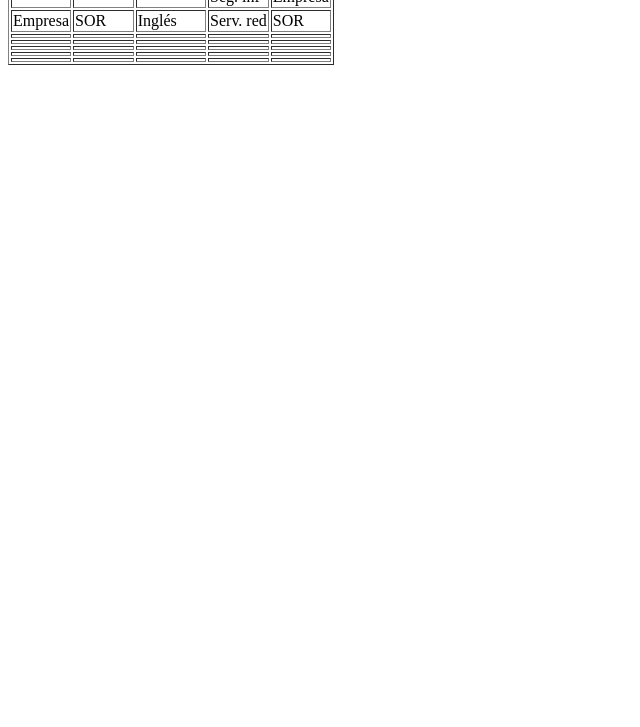
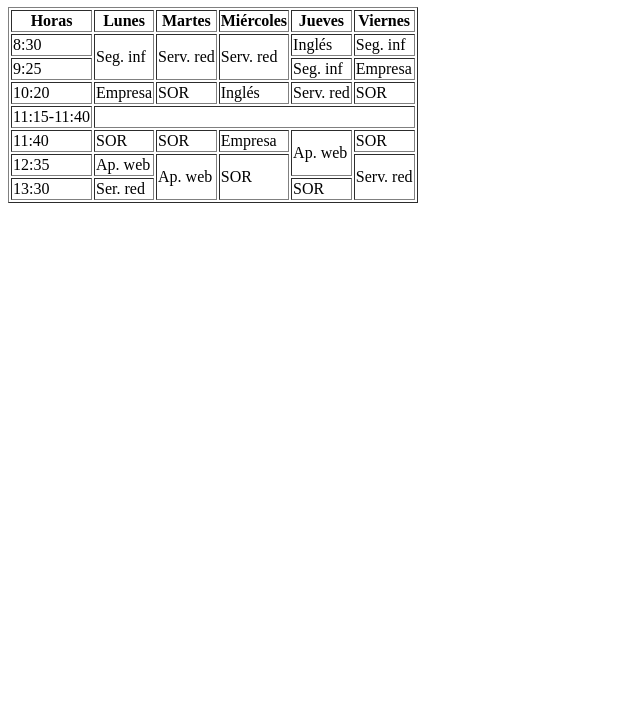
Before and after one commit to Atu69/13_atuel_soria, a plain HTML site: page practicatabla/horario.html in a window 1280 px wide. Shown: the part 73-800 px from the top of the page, without its empty margins (0-640 px from the left). Drawn offline with Linux system fonts and the light colour scheme.

Commit message:
horario y indice

```diff
--- a/practicatabla/horario.html
+++ b/practicatabla/horario.html
@@ -1,15 +1,14 @@
 <!DOCTYPE html>
 <html lang="es">
 <head>
-    <meta charset="UTF-8">
-    <meta name="viewport" content="width=device-width, initial-scale=1.0">
-    <title>Ejemplo de Tabla</title>
+    <h1>Horario clase</h1>
 </head>
 <body>
 
-    <table border="1">
+    <table border=1">
         <thead>
             <tr>
+                <th>Horas</th>
                 <th>Lunes</th>
                 <th>Martes</th>
                 <th>Miércoles</th>
@@ -19,6 +18,7 @@
         </thead>
         <tbody>
             <tr>
+                <td>8:30</td>
                 <td rowspan="2">Seg. inf</td>
                 <td rowspan="2">Serv. red</td>
                 <td rowspan="2">Serv. red</td>
@@ -26,10 +26,12 @@
                 <td>Seg. inf</td>
             </tr>
             <tr>
+                <td>9:25</td>
                 <td>Seg. inf</td>
                 <td>Empresa</td>
             </tr>
             <tr>
+                <td>10:20</td>
                 <td>Empresa</td>
                 <td>SOR</td>
                 <td>Inglés</td>
@@ -37,39 +39,28 @@
                 <td>SOR</td>
             </tr>
             <tr>
-                <td></td>
-                <td></td>
-                <td></td>
-                <td></td>
-                <td></td>
+                <td>11:15-11:40</td>
+                <td colspan="5"</td>
             </tr>
             <tr>
-                <td></td>
-                <td></td>
-                <td></td>
-                <td></td>
-                <td></td>
+                <td>11:40</td>
+                <td>SOR</td>
+                <td>SOR</td>
+                <td>Empresa</td>
+                <td rowspan="2">Ap. web</td>
+                <td>SOR</td>
             </tr>
             <tr>
-                <td></td>
-                <td></td>
-                <td></td>
-                <td></td>
-                <td></td>
+                <td>12:35</td>
+                <td>Ap. web</td>
+                <td rowspan="2">Ap. web</td>
+                <td rowspan="2">SOR</td>
+                <td rowspan="2">Serv. red</td>
             </tr>
             <tr>
-                <td></td>
-                <td></td>
-                <td></td>
-                <td></td>
-                <td></td>
-            </tr>
-            <tr>
-                <td></td>
-                <td></td>
-                <td></td>
-                <td></td>
-                <td></td>
+                <td>13:30</td>
+                <td>Ser. red</td>
+                <td>SOR</td>
             </tr>
         </tbody>
     </table>
```
Also changed, not shown: index.html (+1 -1 lines).
